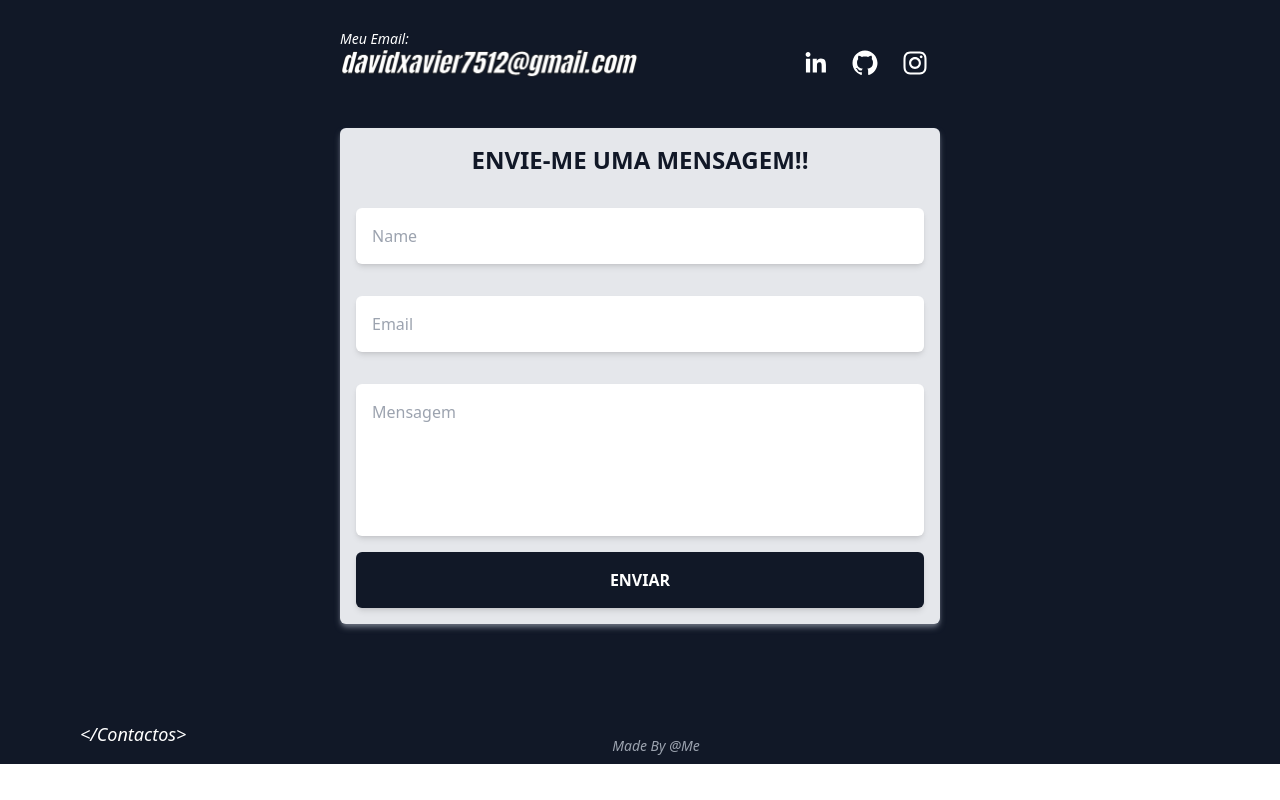
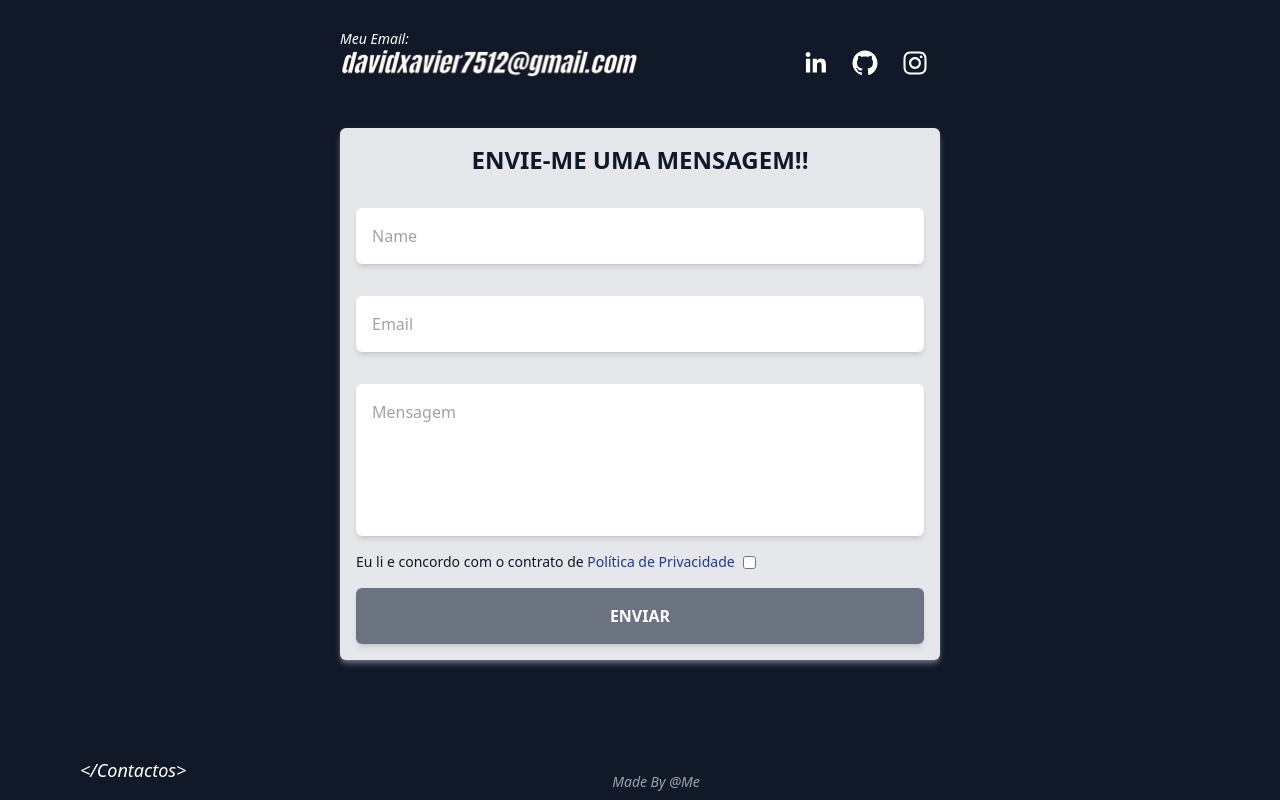
Before and after one commit to FoxDead12/Personal-Web, a React (Create React App) app: page / in a window 1280 px wide. Shown: the part 4611-5411 px from the top of the page. Before the commit the page ends 5375 px from the top, so only its background shows below. Built offline with nearby package versions, Linux system fonts and the light colour scheme.

Commit message:
first commit

```diff
--- a/src/App.tsx
+++ b/src/App.tsx
@@ -10,7 +10,7 @@ import Footer from './components/Footer';
 function App() {
 
   return (
-    <div className="relative flex flex-col bg-gray-50 overflow-x-hidden">
+    <div className="relative flex flex-col bg-gray-50 overflow-x-hidden z-0">
       <Header />
       <Hero />
       <About />
@@ -18,8 +18,8 @@ function App() {
       <Experiences />
       <Footer />
 
+      <ButtonUp />
 
-      <ButtonUp />
     </div>
   );
 }
--- a/src/components/ButtonUp.tsx
+++ b/src/components/ButtonUp.tsx
@@ -58,7 +58,7 @@ export default function ButtonUp({}: Props) {
         }}
 
         onClick={onClick}
-        className='fixed bottom-10 right-10 bg-blue-600 z-50 p-2 text-white rounded-lg drop-shadow-lg cursor-pointer w-[50px] h-[50px] flex items-center justify-center'>
+        className='fixed bottom-10 right-10 bg-blue-600 z-40 p-2 text-white rounded-lg drop-shadow-lg cursor-pointer w-[50px] h-[50px] flex items-center justify-center'>
             <svg xmlns="http://www.w3.org/2000/svg" fill="none" viewBox="0 0 24 24" strokeWidth={1.5} stroke="currentColor" className="w-6 h-6">
                 <path strokeLinecap="round" strokeLinejoin="round" d="M4.5 10.5L12 3m0 0l7.5 7.5M12 3v18" />
             </svg>
--- a/src/components/Footer.tsx
+++ b/src/components/Footer.tsx
@@ -1,4 +1,4 @@
-import React, { FormEvent, useState } from 'react'
+import React, { FormEvent, useEffect, useState } from 'react'
 import { SocialIcon } from 'react-social-icons'
 import emailjs from '@emailjs/browser';
 import { motion } from 'framer-motion';
@@ -7,8 +7,21 @@ type Props = {}
 
 export default function Footer({}: Props) {
 
+    const [politica, setPolitica] = useState(false);
+
+    const changePolitica = (value: boolean) => {
+
+        setPolitica(value);
+    }
 
     return (
+        <>
+            {
+                politica === true ?
+                <PoliticaPrivacidade onClose={changePolitica}/>
+                : ''
+
+            }
             <footer id='footer' className='relative bg-gray-900 z-10'>
 
                 <div className='relative w-[90%] m-auto 3xl:w-[70%] flex flex-col justify-between p-4 z-0'>
@@ -60,7 +73,7 @@ export default function Footer({}: Props) {
                             </ul>
                         </motion.div>
 
-                    <ContactForm />
+                        <ContactForm openPolitica={changePolitica} />
 
 
                     </div>
@@ -70,15 +83,23 @@ export default function Footer({}: Props) {
                 </div>
 
             </footer>
+        </>
+
     )
 }
 
+interface IContactForm {
 
-const ContactForm = () => {
+    openPolitica: (value: boolean) => void;
+}
+
+const ContactForm = (props: IContactForm) => {
 
     const [isFetching, setFetching] = useState(false);
     const [error, setError] = useState("");
     const [sucess, setSucess] = useState("")
+
+    const [rgpd, setRGPD] = useState(false);
 
     const SendEmail = (e: FormEvent) => {
 
@@ -111,6 +132,7 @@ const ContactForm = () => {
     return (
 
         <>
+
             {
                 isFetching === true ?
                     <div className='fixed w-screen h-screen bg-gray-700 bg-opacity-40 z-[100] left-0 top-0 flex items-center justify-center'>
@@ -143,8 +165,67 @@ const ContactForm = () => {
 
                 <textarea placeholder='Mensagem' name='message' rows={5} cols={40} className='my-4 p-4 rounded-md shadow-md outline-gray-900 resize-none'></textarea>
 
-                <button type='submit' className='bg-gray-900 p-4 text-base text-white uppercase font-bold rounded-md shadow-md'>Enviar</button>
+                <div className='flex items-center mb-4'>
+                    <label className='text-gray-900 font-normal text-sm'>Eu li e concordo com o contrato de <span onClick={() => props.openPolitica(true)} className='text-blue-900 cursor-pointer hover:border-b-[1px] border-blue-900'>Política de Privacidade</span></label>
+                    <input defaultChecked={false} type="checkbox" className='ml-2' onChange={(e) => setRGPD(!rgpd)} />
+                </div>
+
+                <button type='submit' disabled={rgpd == false ? true : false} className='bg-gray-900 p-4 text-base text-white uppercase font-bold rounded-md shadow-md disabled:bg-gray-500'>Enviar</button>
             </motion.form>
         </>
     )
 }
+
+
+interface IPoliticaPrivacidade {
+
+    onClose: (value: boolean) => void;
+}
+
+const PoliticaPrivacidade = (props: IPoliticaPrivacidade) => {
+
+    useEffect(() => {
+
+        document.addEventListener("keydown", SpaceClose);
+        return document.addEventListener("keydown", SpaceClose);
+    })
+
+    const SpaceClose = (e: KeyboardEvent) => {
+
+        if(e.keyCode == 27) {
+
+            props.onClose(false);
+        }
+    }
+
+    return (
+        <div className='fixed block w-screen h-screen left-0 top-0 bg-gray-700 bg-opacity-40 z-50'>
+
+            <div className='flex items-start md:items-center justify-center w-full h-full overflow-y-scroll'>
+
+                <div className='z-10 relative block w-full max-w-[500px] bg-gray-100 p-4 rounded-md shadow-md shadow-gray-500 left-0 top-0 bottom-0 right-0 m-4 '>
+                    <h1 className='text-lg font-bold text-blue-900 border-b-[1.5px] border-gray-500 pb-4 mb-4 flex items-center justify-between'>
+                        POLÍTICA DE PRIVACIDADE
+                        <div onClick={() => props.onClose(false)} className="cursor-pointer">
+                            <svg xmlns="http://www.w3.org/2000/svg" fill="none" viewBox="0 0 24 24" strokeWidth={1.5} stroke="gray" className="w-6 h-6">
+                                <path strokeLinecap="round" strokeLinejoin="round" d="M6 18L18 6M6 6l12 12" />
+                            </svg>
+                        </div>
+                    </h1>
+                    <p className='text-gray-900 text-sm md:text-base font-light font-sans'>
+                        Esta declaração de garantia de privacidade de dados aplica-se especifica e exclusivamente ao serviço do site 'davidxavier.website'.<br/><br/>
+
+                        Quando pedimos o seu nome, email, entre outros, temos como objetivo manter um relacionamento mais próximo com os nossos utilizadores. Com o seu registo, passamos a tratá-lo pelo seu nome próprio, ficamos mais próximos de si e podemos responder às suas necessidades ou pedidos com mais eficácia.
+                        <br/><br/>
+                        'davidxavier.website' respeita a privacidade de todos os seus utilizadores e garante que as informações fornecidas pelos utilizadores não serão utilizadas em nenhuma lista com fins promocionais, via correio eletrónico, nem serão divulgados a qualquer outra organização ou empresa. 'davidxavier.website' compromete-se ao uso de uma tecnologia suficientemente eficaz para que a sua experiência online seja de dia para dia mais segura e os seus relacionamentos na Web cada vez mais reforçados, recolhendo e tratando os dados de forma segura, impedindo a sua perda ou manipulação.
+                        <br/><br/>
+                        Os dados recolhidos pelo 'davidxavier.website' serão utilizados de acordo com o cumprimento da legislação aplicável sobre proteção de dados pessoais – Lei 67/98 de 26 de outubro, Lei de Proteção de Dados – de forma a que fique assegurada a confidencialidade e segurança dos dados pessoais fornecidos. Os mesmos destinam-se a ser usados para comunicação com os utilizadores, resposta a pedidos de informação.
+                        <br/><br/>
+                        Sobre qualquer questão que tenha relativa a este compromisso, não hesite em contactar-nos.
+                    </p>
+                </div>
+
+            </div>
+        </div>
+    )
+}
--- a/src/components/Formations.tsx
+++ b/src/components/Formations.tsx
@@ -73,7 +73,7 @@ function Formation (props: IFormation) {
             }}
 
             transition={{
-                delay: 0.5,
+                delay: 0,
                 duration: 1
             }}
 
--- a/src/components/Header.tsx
+++ b/src/components/Header.tsx
@@ -11,7 +11,7 @@ export default function Header({}: Props) {
     }
 
     return (
-        <header className='absolute left-0 top-0 z-50 w-full'>
+        <header className='absolute left-0 top-0 z-40 w-full'>
 
             <div className='flex flex-col md:flex-row items-center justify-between w-[100%] md:w-[80%] m-auto 3xl:w-[60%] py-2 md:py-5'>
                 <ul className='flex flex-row'>
```
Lines whose indentation alone changed are shown as unchanged.
